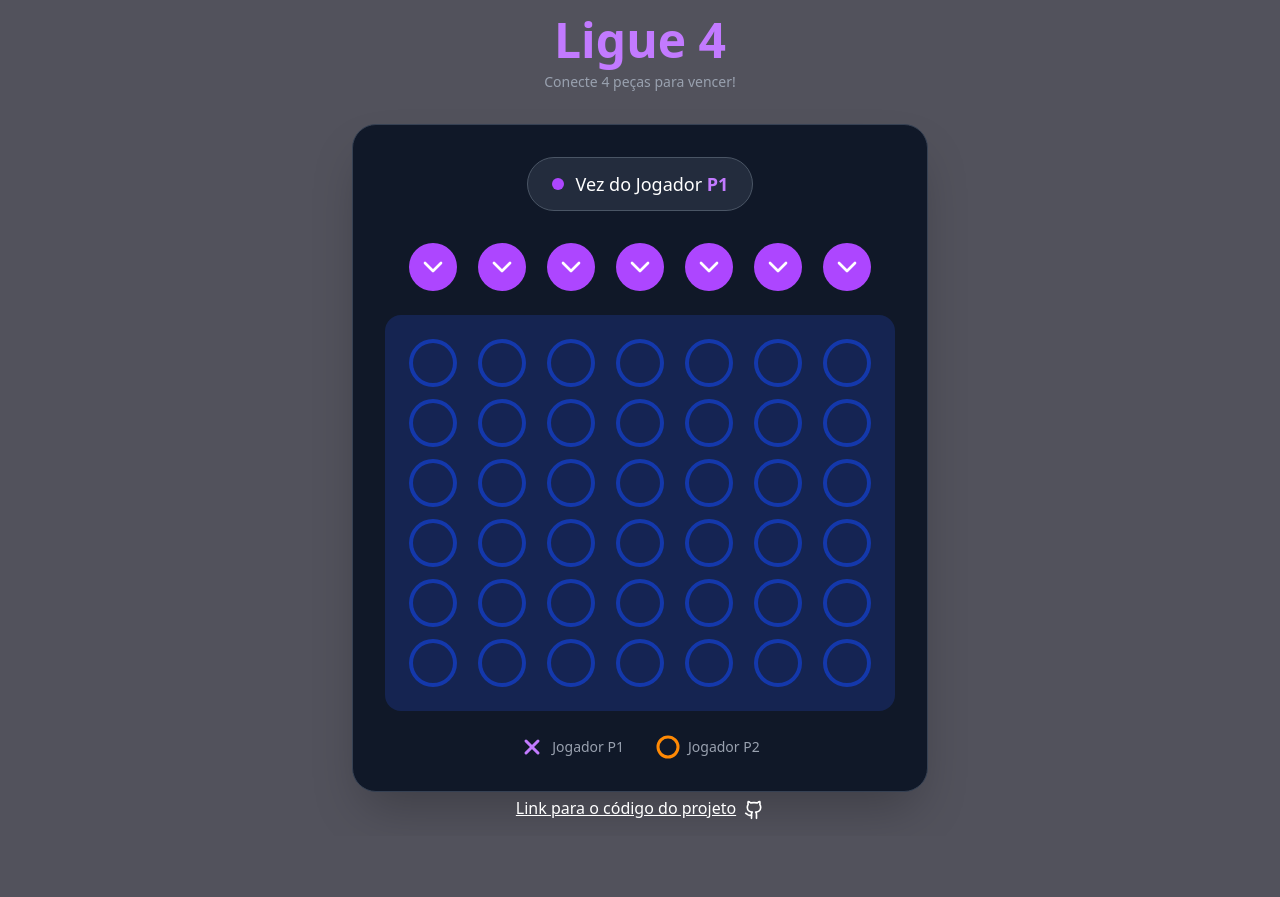
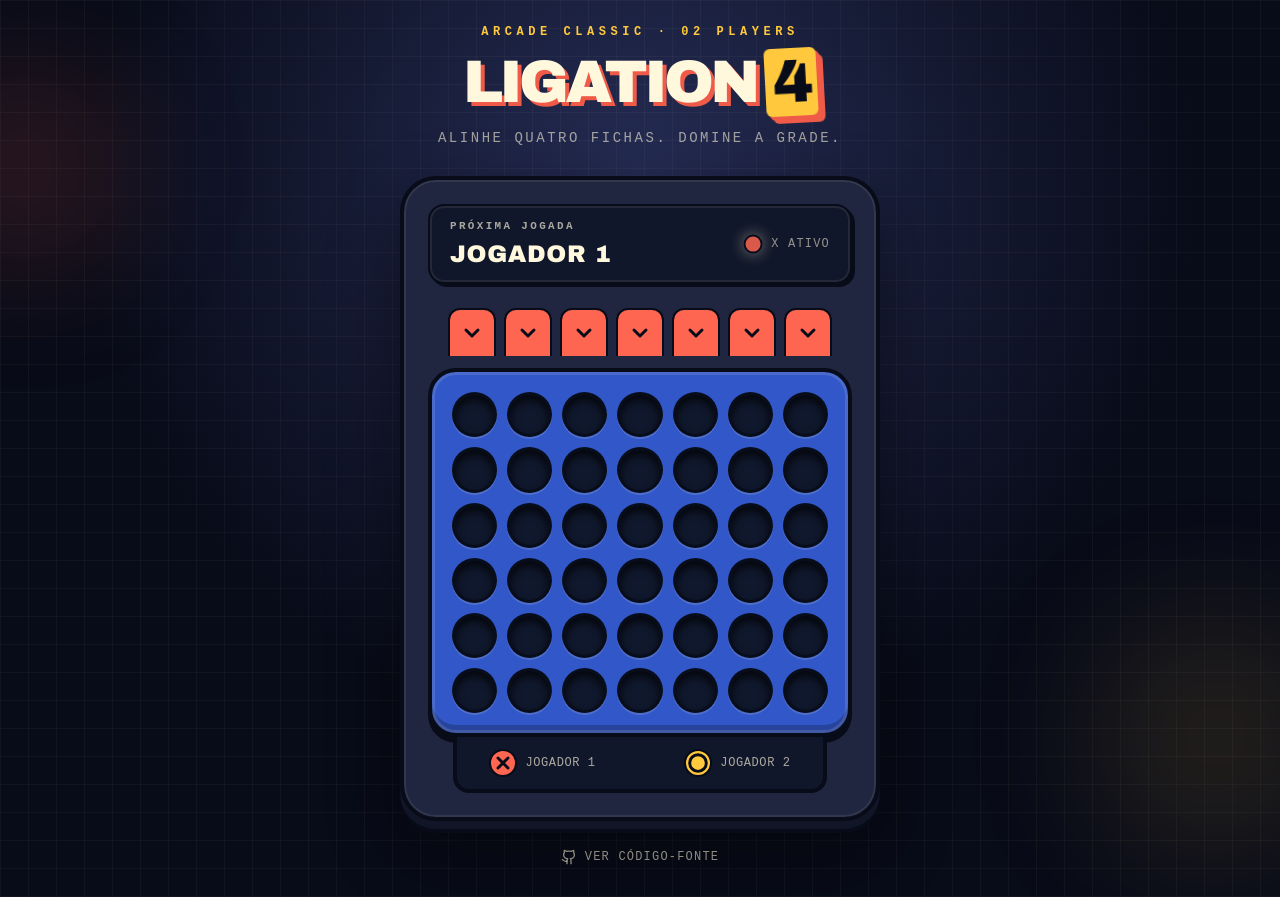
Before and after one commit to matheusdsilva01/ligation, a React (Vite) app: page / in a window 1280 px wide. Before the commit the page ends 836 px from the top, so only its background shows below. Built offline with nearby package versions, Linux system fonts and the light colour scheme.

Commit message:
feat: update layout and game style

```diff
--- a/src/App.tsx
+++ b/src/App.tsx
@@ -6,32 +6,41 @@ import { GameProvider } from "./context/gameProvider"
 function App() {
   return (
     <GameProvider>
-      <div className="min-h-screen flex items-center justify-center md:p-4">
-        <section className="w-full max-w-xl flex flex-col">
-          <div className="text-center mb-8">
-            <h1 className="text-4xl md:text-5xl font-bold text-purple-400 mb-2">
-              Ligue 4
+      <main className="retro-grid relative flex min-h-svh flex-col justify-center overflow-clip px-3 py-6 text-cream sm:px-6">
+        <div aria-hidden="true" className="absolute -left-20 top-16 size-52 rounded-full bg-coral/15 blur-3xl" />
+        <div aria-hidden="true" className="absolute -right-16 bottom-8 size-64 rounded-full bg-gold/10 blur-3xl" />
+
+        <section className="relative z-10 mx-auto flex w-full min-w-0 max-w-[34rem] shrink-0 flex-col items-center [@media(max-height:950px)]:max-w-[30rem]">
+          <header className="mb-5 text-center sm:mb-7">
+            <p className="mb-2 font-mono text-[0.65rem] font-bold tracking-[0.38em] text-gold sm:text-xs">
+              ARCADE CLASSIC · 02 PLAYERS
+            </p>
+            <h1 className="font-display text-4xl leading-none tracking-[-0.06em] text-cream drop-shadow-[4px_4px_0_#ef5b48] sm:text-6xl">
+              LIGATION<span className="ml-2 inline-block -rotate-3 rounded-md bg-gold px-2 py-1 text-ink drop-shadow-[3px_3px_0_#ef5b48]">4</span>
             </h1>
-            <p className="text-gray-400 text-sm">Conecte 4 peças para vencer!</p>
-          </div>
+            <p className="mt-3 font-mono text-xs uppercase tracking-[0.18em] text-cream/60 sm:text-sm">
+              Alinhe quatro fichas. Domine a grade.
+            </p>
+          </header>
 
-          <div className="bg-gray-900 rounded-3xl shadow-2xl p-2 md:p-8 border border-gray-700">
+          <div className="cabinet-panel w-full rounded-[1.75rem] border-4 border-ink bg-cabinet p-3 sm:rounded-[2.25rem] sm:p-6">
             <HeaderActions />
             <Board />
           </div>
-          <section className="mx-auto mt-2">
+
+          <footer className="mt-5">
             <a
               href="https://github.com/matheusdsilva01/ligation"
               target="_blank"
               rel="noopener noreferrer"
-              className="underline hover:text-gray-300 transition-all"
+              className="group inline-flex items-center gap-2 rounded-full px-4 py-2 font-mono text-xs uppercase tracking-widest text-cream/55 transition-colors hover:text-gold focus-visible:outline-2 focus-visible:outline-offset-4 focus-visible:outline-gold"
             >
-              Link para o código do projeto
-              <Github className="inline size-5 ml-2" />
+              <Github className="size-4 transition-transform group-hover:-rotate-6" aria-hidden="true" />
+              Ver código-fonte
             </a>
-          </section>
+          </footer>
         </section>
-      </div>
+      </main>
     </GameProvider>
   )
 }
--- a/src/components/board.tsx
+++ b/src/components/board.tsx
@@ -3,53 +3,56 @@ import { use } from "react";
 import { GameContext, GameDispatchContext } from "../context/gameContext";
 
 export default function Board() {
-  const { matrix, hasWin } = use(GameContext)
+  const { matrix, hasWin, player } = use(GameContext)
   const dispatch = use(GameDispatchContext)
+  const isPlayerOne = player === "p1"
+  const isDraw = !hasWin && matrix.every(row => row.every(cell => cell.value === 1))
 
   return (
-    <section className="[--cell-size:calc(var(--spacing)*9)] md:[--cell-size:calc(var(--spacing)*12)]">
-      <div className="flex justify-between gap-3 mb-6 px-4 md:px-6 z-10 relative">
+    <section aria-label="Tabuleiro de Ligação 4">
+      <div className="relative z-10 mb-2 grid grid-cols-7 gap-1 px-3 sm:mb-3 sm:gap-2 sm:px-5">
         {Array.from({length: 7}).map((_, i) => (
           <button
-            disabled={hasWin}
+            disabled={hasWin || isDraw || matrix[0][i].value === 1}
             key={i}
             onClick={() => dispatch({ type: 'PLAY', col: i })}
-            className="group cursor-pointer rounded-full bg-purple-500 hover:bg-purple-400 size-(--cell-size) md:p-2 disabled:opacity-30 disabled:cursor-not-allowed transition-all hover:shadow-purple-500/50 flex items-center justify-center"
+            aria-label={`Jogar na coluna ${i + 1}`}
+            className={`group grid aspect-square place-items-center rounded-t-xl border-2 border-b-0 border-ink transition-all hover:-translate-y-1 focus-visible:z-10 focus-visible:outline-2 focus-visible:outline-offset-2 focus-visible:outline-cream active:translate-y-0 disabled:cursor-not-allowed disabled:opacity-25 disabled:hover:translate-y-0 ${isPlayerOne ? 'bg-coral text-ink' : 'bg-gold text-ink'}`}
           >
-            <ChevronDownIcon className="size-full text-white group-hover:animate-bounce"/>
+            <ChevronDownIcon className="size-4 transition-transform group-hover:translate-y-0.5 sm:size-6" strokeWidth={3} aria-hidden="true" />
           </button>
         ))}
       </div>
 
-      <div className="bg-blue-900/40 rounded-2xl py-6 px-4 md:px-6 border-blue-800">
-        <div className="flex flex-col gap-3">
+      <div className="board-shell rounded-[1.25rem] border-4 border-ink bg-board p-3 sm:rounded-[1.75rem] sm:p-5">
+        <div role="grid" aria-label="Grade de seis linhas por sete colunas" className="grid gap-1.5 sm:gap-2.5">
           {matrix.map((row, i) => (
-              <div key={'row-'+i} className="flex justify-between gap-3">
+              <div role="row" key={'row-'+i} className="grid grid-cols-7 gap-1.5 sm:gap-2.5">
                 {row.map((cell, j) => (
                   <div
                     key={'row-'+i+',col'+j}
-                    className="rounded-full border-3 md:border-4 border-blue-700/60 bg-blue-950/60 flex items-center justify-center size-(--cell-size) transition-all"
+                    role="gridcell"
+                    aria-label={`Linha ${i + 1}, coluna ${j + 1}: ${cell.value === 0 ? 'vazia' : cell.player === 'p1' ? 'Jogador 1' : 'Jogador 2'}`}
+                    className="slot grid aspect-square place-items-center rounded-full border-2 border-ink/85 bg-slot sm:border-[3px]"
                   >
                     {cell.value === 1 && (cell.player === "p1"
                       ? (
-                        <div className="animate-bounce-complex size-full"
+                        <div className="token token-drop size-[88%] rounded-full border-2 border-ink bg-coral sm:border-[3px]"
                           style={{
                             // @ts-expect-error TS doesn't know this property
-                            "--number-cells-before": i + 1,
-                            animationDuration: `${0.3 + (i * 0.1)}s`
+                            "--drop-rows": i + 1,
                           }}
                         >
-                          <XIcon className="text-purple-400 bg-purple-900/40 rounded-full size-full p-1" strokeWidth={3} />
+                          <XIcon className="size-full p-[18%] text-ink" strokeWidth={3.5} aria-hidden="true" />
                         </div>
                       ) : (
-                        <div className="animate-bounce-complex size-full"
+                        <div className="token token-drop size-[88%] rounded-full border-2 border-ink bg-gold sm:border-[3px]"
                           style={{
                             // @ts-expect-error TS doesn't know this property
-                            "--number-cells-before": i + 1,
-                            animationDuration: `${0.3 + (i * 0.1)}s`
+                            "--drop-rows": i + 1,
                           }}
                         >
-                          <CircleIcon className="text-orange-400 bg-orange-900/40 rounded-full size-full p-1" strokeWidth={3} />
+                          <CircleIcon className="size-full p-[19%] text-ink" strokeWidth={3.5} aria-hidden="true" />
                         </div>
                       )
                     )}
@@ -59,14 +62,18 @@ export default function Board() {
             ))}
         </div>
       </div>
-      <div className="flex justify-center gap-8 mt-6">
+      <div className="mx-auto flex w-[88%] justify-between rounded-b-2xl border-x-4 border-b-4 border-ink bg-screen px-4 py-3 font-mono text-[0.62rem] uppercase tracking-wider text-cream/65 sm:px-8 sm:text-xs">
         <div className="flex items-center gap-2">
-          <XIcon className="size-6 text-purple-400" strokeWidth={3} />
-          <span className="text-sm text-gray-400">Jogador P1</span>
+          <span className="grid size-6 place-items-center rounded-full border-2 border-ink bg-coral sm:size-7">
+            <XIcon className="size-4 text-ink sm:size-5" strokeWidth={3.5} aria-hidden="true" />
+          </span>
+          <span>Jogador 1</span>
         </div>
         <div className="flex items-center gap-2">
-          <CircleIcon className="size-6 text-orange-400" strokeWidth={3} />
-          <span className="text-sm text-gray-400">Jogador P2</span>
+          <span className="grid size-6 place-items-center rounded-full border-2 border-ink bg-gold sm:size-7">
+            <CircleIcon className="size-4 text-ink sm:size-5" strokeWidth={3.5} aria-hidden="true" />
+          </span>
+          <span>Jogador 2</span>
         </div>
       </div>
     </section>
--- a/src/components/header.tsx
+++ b/src/components/header.tsx
@@ -1,36 +1,58 @@
+import { Handshake, RotateCcw, Trophy } from 'lucide-react'
 import { use } from 'react'
 import { GameContext, GameDispatchContext } from '../context/gameContext'
 
 export function HeaderActions() {
-  const { hasWin, player } = use(GameContext)
+  const { hasWin, matrix, player } = use(GameContext)
   const dispatch = use(GameDispatchContext)
 
-  return hasWin ? (
-    <section className="flex flex-col text-center mb-8">
+  const isPlayerOne = player === 'p1'
+  const playerLabel = isPlayerOne ? 'Jogador 1' : 'Jogador 2'
+  const isDraw = !hasWin && matrix.every(row => row.every(cell => cell.value === 1))
+
+  if (hasWin || isDraw) {
+    return (
+      <section aria-live="polite" className="mb-4 flex items-center justify-between gap-3 rounded-2xl border-2 border-ink bg-cream px-4 py-3 text-ink shadow-[4px_4px_0_#080b18] sm:mb-6 sm:px-5">
+        <div className="flex min-w-0 items-center gap-3">
+          <span className={`grid size-10 shrink-0 place-items-center rounded-full border-2 border-ink ${isDraw ? 'bg-board text-cream' : isPlayerOne ? 'bg-coral' : 'bg-gold'}`}>
+            {isDraw
+              ? <Handshake className="size-5" strokeWidth={2.5} aria-hidden="true" />
+              : <Trophy className="size-5" strokeWidth={2.5} aria-hidden="true" />}
+          </span>
+          <div className="min-w-0">
+            <p className="font-mono text-[0.6rem] font-bold uppercase tracking-[0.2em] text-ink/70">Fim de jogo</p>
+            <h2 className="font-display text-lg uppercase leading-tight sm:text-2xl">
+              {isDraw ? 'Empate!' : (
+                <>
+                  <span className="sm:hidden">{isPlayerOne ? 'J1' : 'J2'} venceu!</span>
+                  <span className="hidden sm:inline">{playerLabel} venceu!</span>
+                </>
+              )}
+            </h2>
+          </div>
+        </div>
+        <button
+          onClick={() => dispatch({ type: 'RESET' })}
+          className="group inline-flex shrink-0 items-center gap-2 rounded-xl border-2 border-ink bg-gold px-3 py-2 font-mono text-[0.65rem] font-bold uppercase tracking-wider shadow-[3px_3px_0_#080b18] transition-transform hover:-translate-y-0.5 hover:shadow-[3px_5px_0_#080b18] focus-visible:outline-2 focus-visible:outline-offset-2 focus-visible:outline-ink active:translate-y-0.5 active:shadow-[1px_1px_0_#080b18] sm:px-4 sm:text-xs"
+        >
+          <RotateCcw className="size-4 transition-transform group-hover:-rotate-45" aria-hidden="true" />
+          <span className="hidden sm:inline">Nova partida</span>
+          <span className="sm:hidden">Reiniciar</span>
+        </button>
+      </section>
+    )
+  }
+
+  return (
+    <section aria-live="polite" className="mb-4 flex items-center justify-between gap-4 rounded-2xl border-2 border-ink bg-screen px-4 py-3 shadow-[inset_0_0_0_2px_rgba(255,248,221,0.08),3px_3px_0_#080b18] sm:mb-6 sm:px-5">
       <div>
-        <div className="flex justify-center items-end">
-          <img src="https://cdn.betterttv.net/emote/55b6f480e66682f576dd94f5/3x.webp" className="size-8" />
-          <h2 className="text-2xl font-bold leading-none">Parabéns!</h2>
-        </div>
-        <p className="text-lg">
-          Jogador <span className={`font-bold uppercase ${player === "p1" ? "text-purple-600" : "text-orange-600"}`}>{player}</span> venceu!
-        </p>
+        <p className="font-mono text-[0.6rem] font-bold uppercase tracking-[0.22em] text-cream/65 sm:text-[0.68rem]">Próxima jogada</p>
+        <h2 className="mt-1 font-display text-lg uppercase tracking-wide text-cream sm:text-2xl">{playerLabel}</h2>
       </div>
-      <button
-        onClick={() => dispatch({ type: 'RESET' })}
-        className={`bg-purple-600 max-w-56 w-full mx-auto px-4 py-2 mt-2 rounded-xl font-semibold hover:bg-purple-700 transition-all`}
-      >
-        Jogar Novamente
-      </button>
+      <div className="flex items-center gap-2 font-mono text-[0.65rem] uppercase tracking-widest text-cream/55 sm:text-xs">
+        <span className={`status-light size-4 rounded-full border-2 border-ink sm:size-5 ${isPlayerOne ? 'bg-coral' : 'bg-gold'}`} />
+        <span>{isPlayerOne ? 'X' : 'O'} ativo</span>
+      </div>
     </section>
-  ) : (
-    <div className="mb-8 text-center">
-      <div className="inline-flex items-center gap-3 bg-gray-700/50 px-6 py-3 rounded-full border border-gray-600">
-        <div className={`size-3 rounded-full ${player === "p1" ? "bg-purple-500" : "bg-orange-500"}`}></div>
-        <h2 className="text-lg font-medium">
-          Vez do Jogador <span className={`font-bold uppercase ${player === "p1" ? "text-purple-400" : "text-orange-400"}`}>{player}</span>
-        </h2>
-      </div>
-    </div>
   )
 }
--- a/src/index.css
+++ b/src/index.css
@@ -1,31 +1,122 @@
 @import "tailwindcss";
 
 @theme {
-    --animate-bounce-complex: bounce-complex 8s ease-in;
+    --color-ink: #080b18;
+    --color-cabinet: #202640;
+    --color-screen: #11172a;
+    --color-board: #3157c8;
+    --color-slot: #10182d;
+    --color-cream: #fff8dd;
+    --color-coral: #ff6652;
+    --color-gold: #ffc83d;
+    --font-display: "Arial Black", "Helvetica Neue", sans-serif;
+    --font-mono: "Courier New", Courier, monospace;
+}
 
-        @keyframes bounce {
-        50% {
-            transform: translateY(-25%);
-            animation-timing-function: cubic-bezier(0.8, 0, 1, 1);
-        }
-        0%, 100% {
-            transform: none;
-            animation-timing-function: cubic-bezier(0, 0, 0.2, 1);
-        }
+@layer base {
+    :root {
+        color-scheme: dark;
     }
-    @keyframes bounce-complex {
-        0% {
-            transform: translateY(
-                /* transform to negative */
-                calc(
-                    -1 *
-                    (
-                        ((var(--spacing) * 3) * (var(--number-cells-before) - 1)) + /* number of line gap */
-                        (var(--cell-size) * var(--number-cells-before)) + /* get the number of cells */
-                        (var(--spacing) * 6 * 2) /* get the padding and margin */
-                    )
-                )
-            );
-        }
+
+    html {
+        background: var(--color-ink);
+        overflow-x: clip;
+    }
+
+    body {
+        min-height: 100vh;
+        margin: 0;
+        background: var(--color-ink);
+        overflow-x: clip;
+        text-rendering: optimizeLegibility;
+    }
+
+    button,
+    a {
+        -webkit-tap-highlight-color: transparent;
+    }
+
+    ::selection {
+        color: var(--color-ink);
+        background: var(--color-gold);
     }
 }
+
+.retro-grid {
+    background-color: var(--color-ink);
+    background-image:
+        linear-gradient(rgba(255, 248, 221, 0.035) 1px, transparent 1px),
+        linear-gradient(90deg, rgba(255, 248, 221, 0.035) 1px, transparent 1px),
+        radial-gradient(circle at 50% 20%, #252c54 0, var(--color-ink) 58%);
+    background-size: 28px 28px, 28px 28px, 100% 100%;
+}
+
+.cabinet-panel {
+    box-shadow:
+        0 8px 0 #111528,
+        0 12px 0 var(--color-ink),
+        0 28px 70px rgba(0, 0, 0, 0.45),
+        inset 0 0 0 2px rgba(255, 248, 221, 0.08);
+}
+
+.board-shell {
+    box-shadow:
+        inset 0 0 0 3px rgba(255, 248, 221, 0.12),
+        inset 0 -8px 0 rgba(8, 11, 24, 0.25),
+        0 6px 0 var(--color-ink);
+}
+
+.slot {
+    box-shadow:
+        inset 0 5px 8px rgba(0, 0, 0, 0.75),
+        0 2px 0 rgba(255, 248, 221, 0.15);
+}
+
+.token {
+    box-shadow:
+        inset 0 4px 0 rgba(255, 255, 255, 0.28),
+        inset 0 -5px 0 rgba(8, 11, 24, 0.2),
+        0 3px 0 var(--color-ink);
+}
+
+.status-light {
+    box-shadow: 0 0 16px currentColor;
+    animation: status-pulse 1.7s ease-in-out infinite;
+}
+
+.token-drop {
+    animation: token-drop calc(260ms + var(--drop-rows) * 55ms) cubic-bezier(0.28, 0.84, 0.42, 1);
+}
+
+@keyframes token-drop {
+    0% {
+        transform: translateY(calc(-1 * var(--drop-rows) * (100% + 0.625rem)));
+    }
+    72% {
+        transform: translateY(7%);
+    }
+    88% {
+        transform: translateY(-3%);
+    }
+    100% {
+        transform: translateY(0);
+    }
+}
+
+@keyframes status-pulse {
+    50% {
+        opacity: 0.62;
+        transform: scale(0.86);
+    }
+}
+
+@media (prefers-reduced-motion: reduce) {
+    *,
+    *::before,
+    *::after {
+        scroll-behavior: auto !important;
+        animation-duration: 0.01ms !important;
+        animation-iteration-count: 1 !important;
+        transition-duration: 0.01ms !important;
+    }
+}
```
Also changed, not shown: index.html (+6 -5 lines), public/favicon.svg (added).
